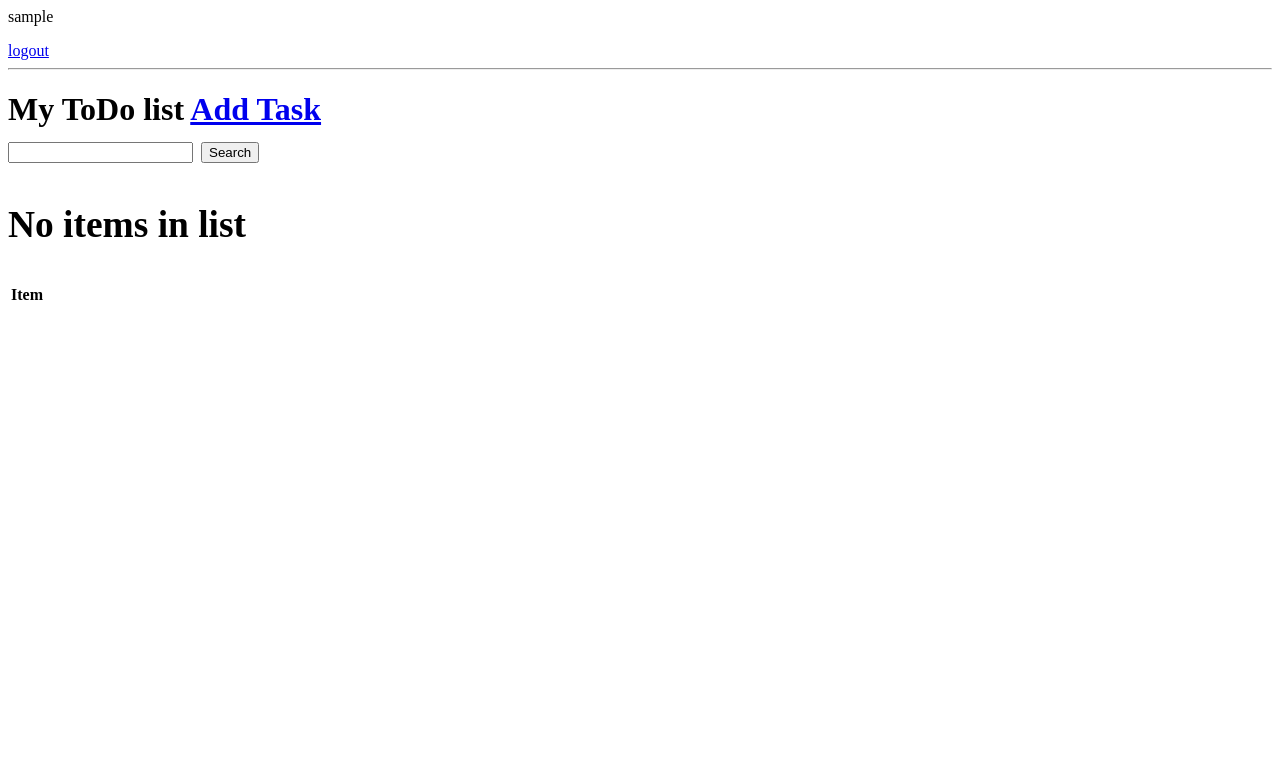
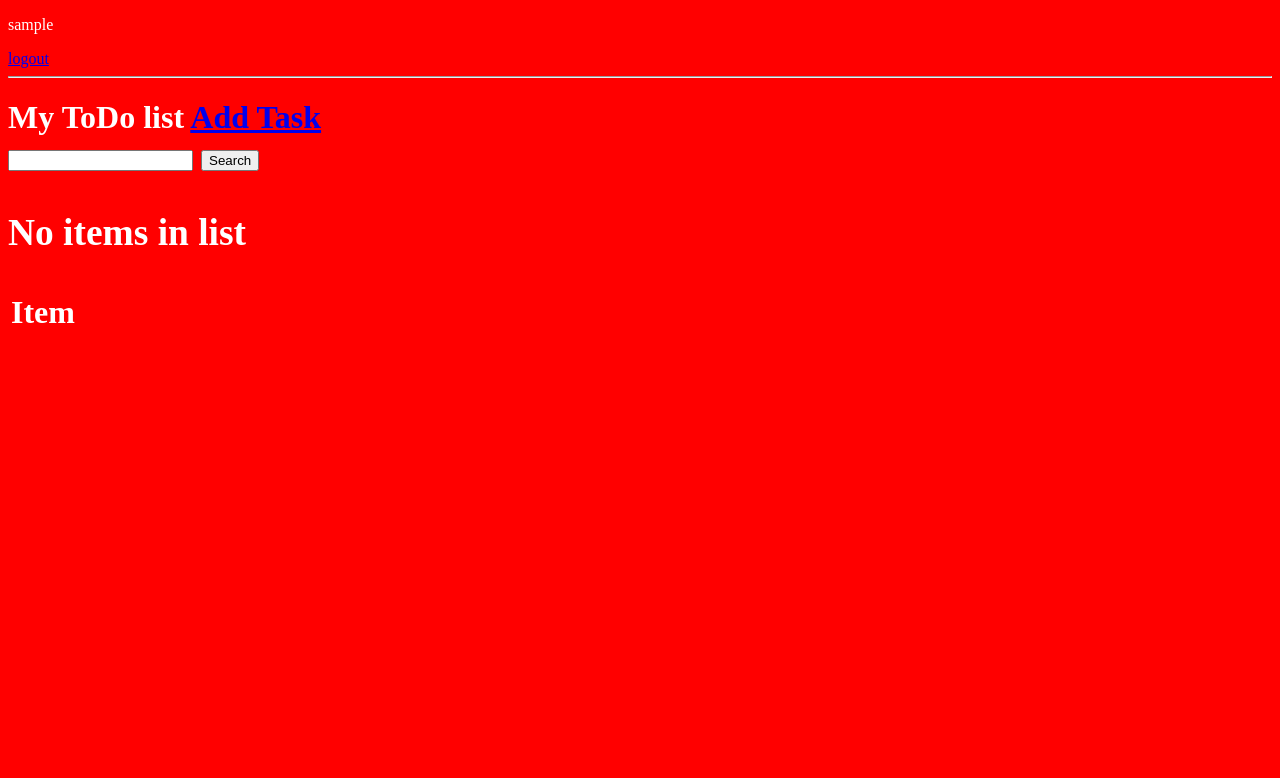
Before and after one commit to ttwange/studybud, a Django app: page / in a window 1280 px wide. Shown: the top 778 px of the page. Run offline with Django 4.2, Linux system fonts and the light colour scheme; the visitor is signed in with stand-in values (Sample User, id 1); data that the repository does not hold is empty.

Commit message:
Working on the frontend page of the project

```diff
--- a/djangoToDo/ToDo/base/templates/base/main.html
+++ b/djangoToDo/ToDo/base/templates/base/main.html
@@ -4,10 +4,21 @@
   <title>To do Items</title>
   <meta charset="utf-8">
   <meta name="viewport" content="width=device-width, initial-scale=1">
-  <link rel="stylesheet" href="">
+  <style>
+    body{
+      background-color: red;
+      color : white ;
+    }
+  </style>
 </head>
+
 <body>
-  <h1>Welcome to my website!</h1>
-  <p>This is my first website. I'm excited to start sharing my content with the world.</p>
+  <div class='container'>
+    {% block content  %}
+
+
+    {% endblock content %}
+
+  </div>
 </body>
 </html>
--- a/djangoToDo/ToDo/base/templates/base/task_list.html
+++ b/djangoToDo/ToDo/base/templates/base/task_list.html
@@ -1,3 +1,5 @@
+{% extends 'base/main.html' %}
+{% block content %}
 {% if request.user.is_authenticated %}
 
 <p>{{request.user}}</p>
@@ -31,3 +33,4 @@
   <h3>No items in list</h3>
   {% endfor %}
 </table>
+{% endblock content %}
--- a/djangoToDo/ToDo/base/views.py
+++ b/djangoToDo/ToDo/base/views.py
@@ -13,9 +13,6 @@
 
 
 # Create your views here.
-
-
-
 class CustomLoginView(LoginView):
     template_name = 'base/login.html'
     fields = '__all__'
```
